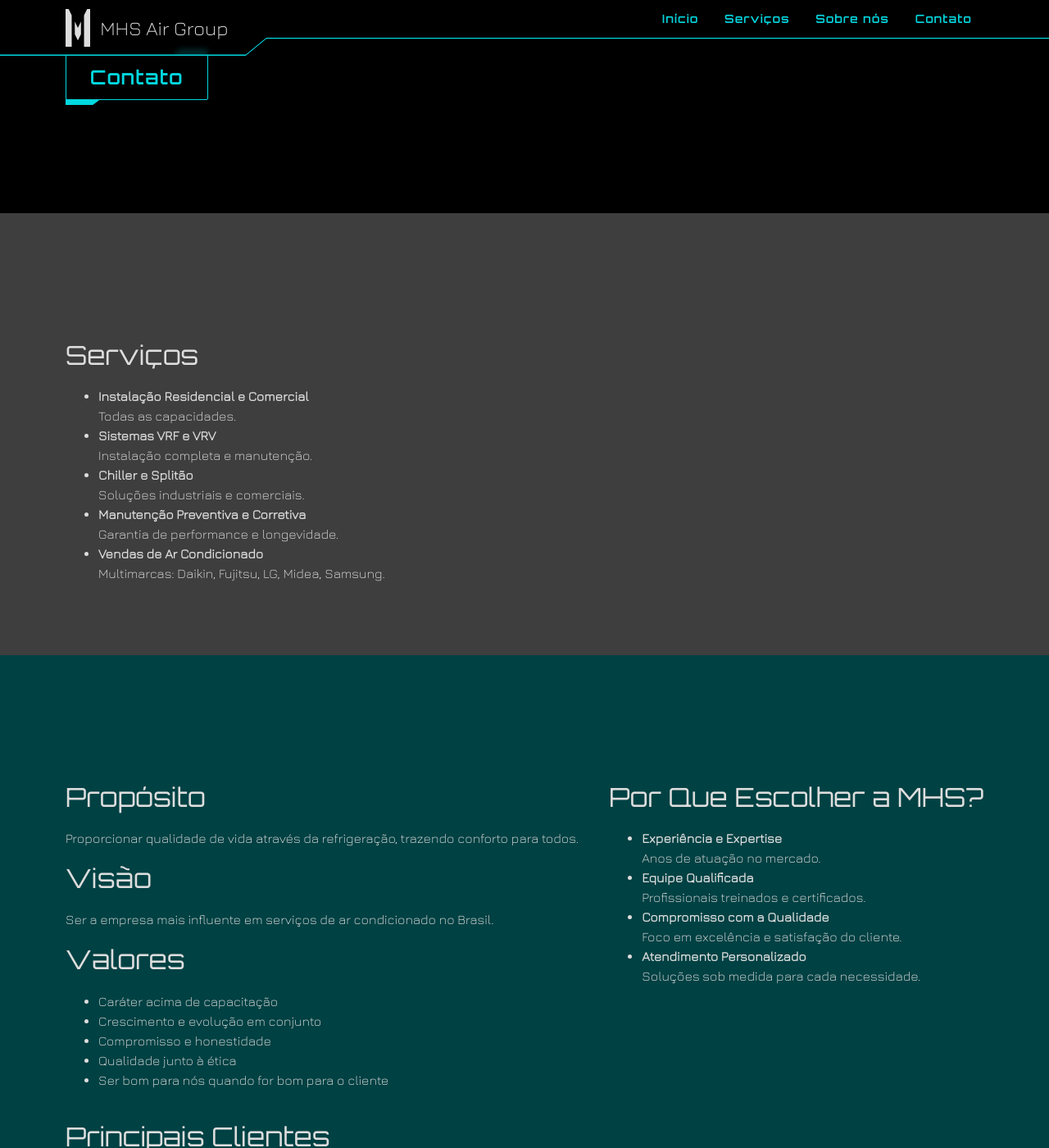
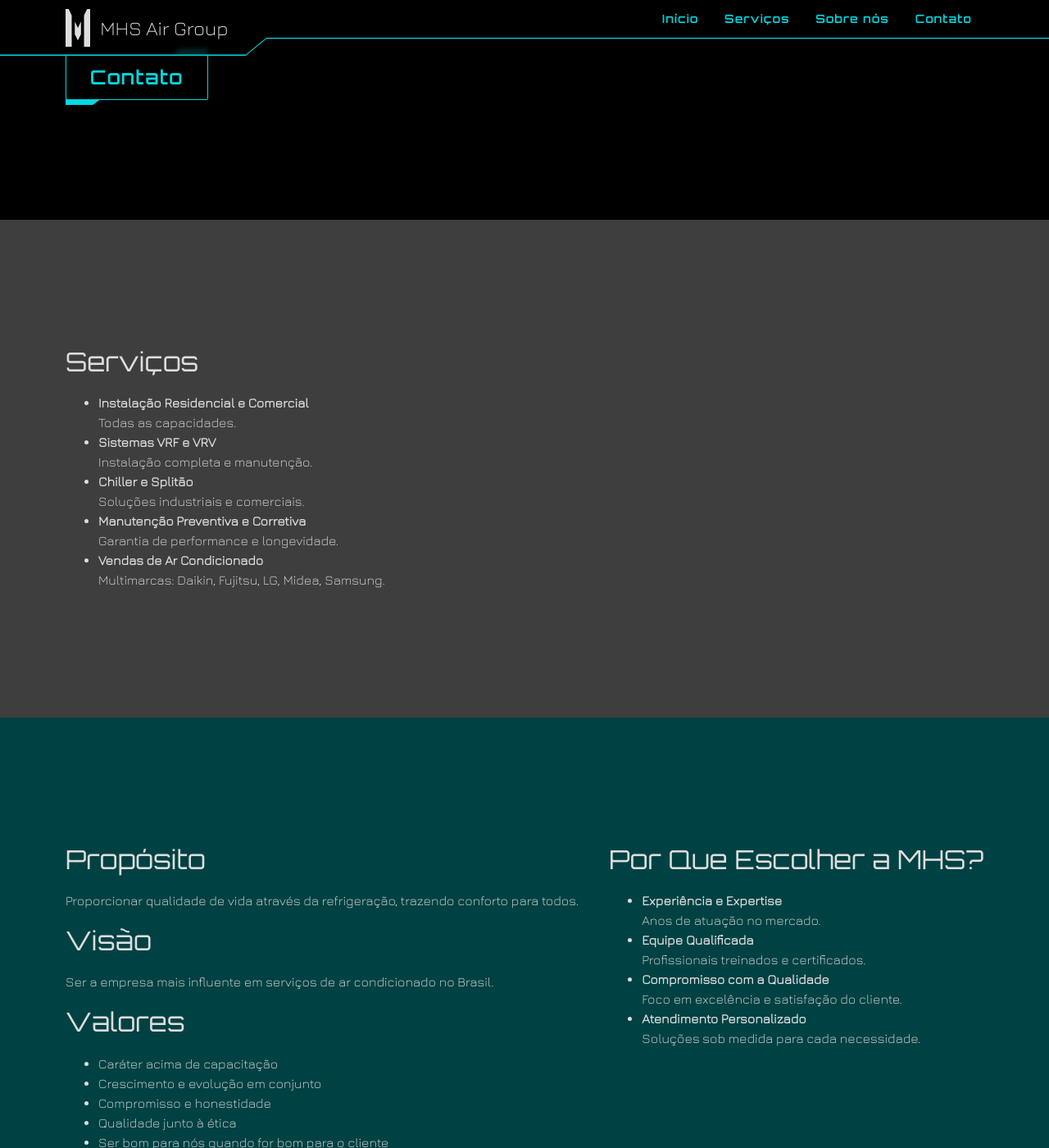
Before and after one commit to MHSAirGroup/MHSAirGroup.github.io, a Jekyll site: the page built from index.html, in a window 1280 px wide and 1400 px high, scrolled down 332 px. Shown: the whole window at 82% size. Built offline with Jekyll 4.4.1, drawn with Linux system fonts in a browser that asks for light colours.

Commit message:
espaçamento inferior igual

```diff
--- a/_sass/_home.scss
+++ b/_sass/_home.scss
@@ -1,6 +1,6 @@
 .section {
   padding-top: $header-height * 2;
-  padding-bottom: $header-height;
+  padding-bottom: $header-height * 2;
 
   &-hero {
     &__title {
@@ -15,7 +15,6 @@
 
     &__cta {
       margin-top: $spacing-unit * 2;
-      margin-bottom: $spacing-unit * 2;
       font-size: 1.5rem;
     }
   }
```
